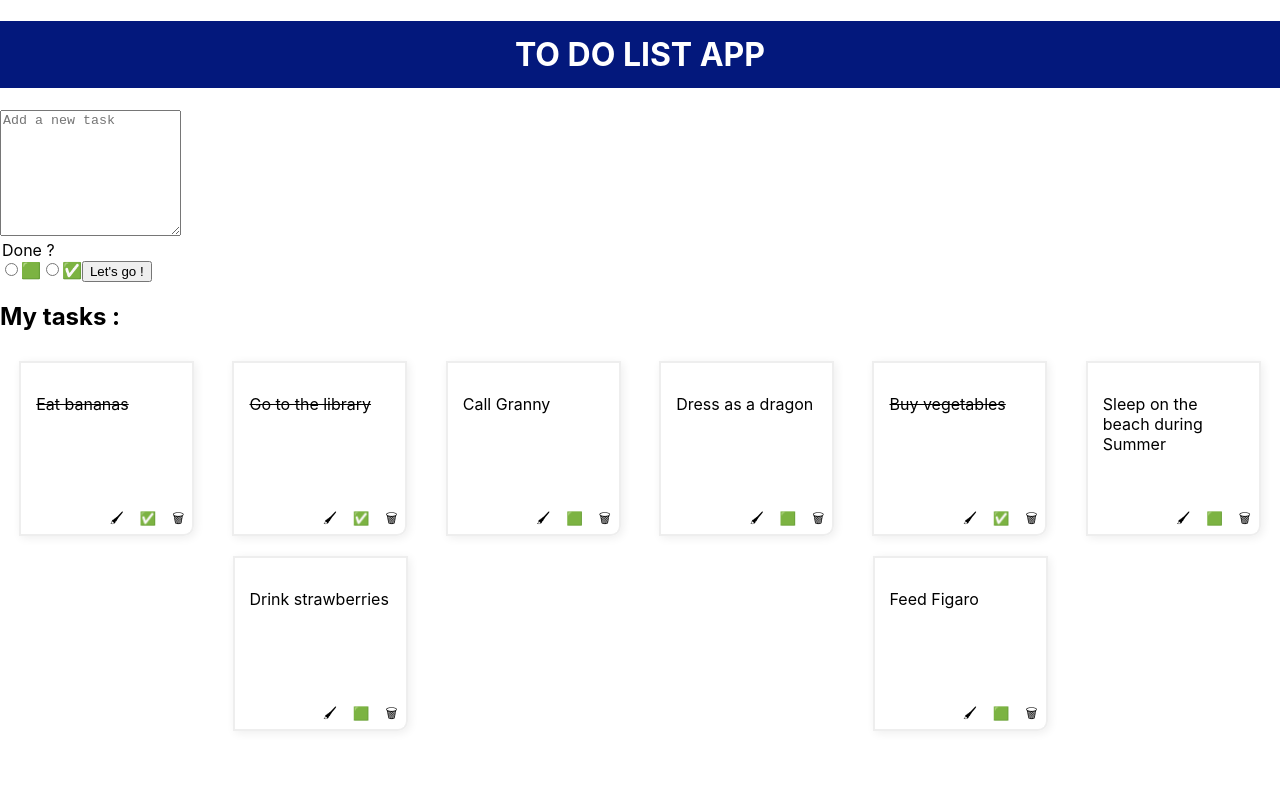
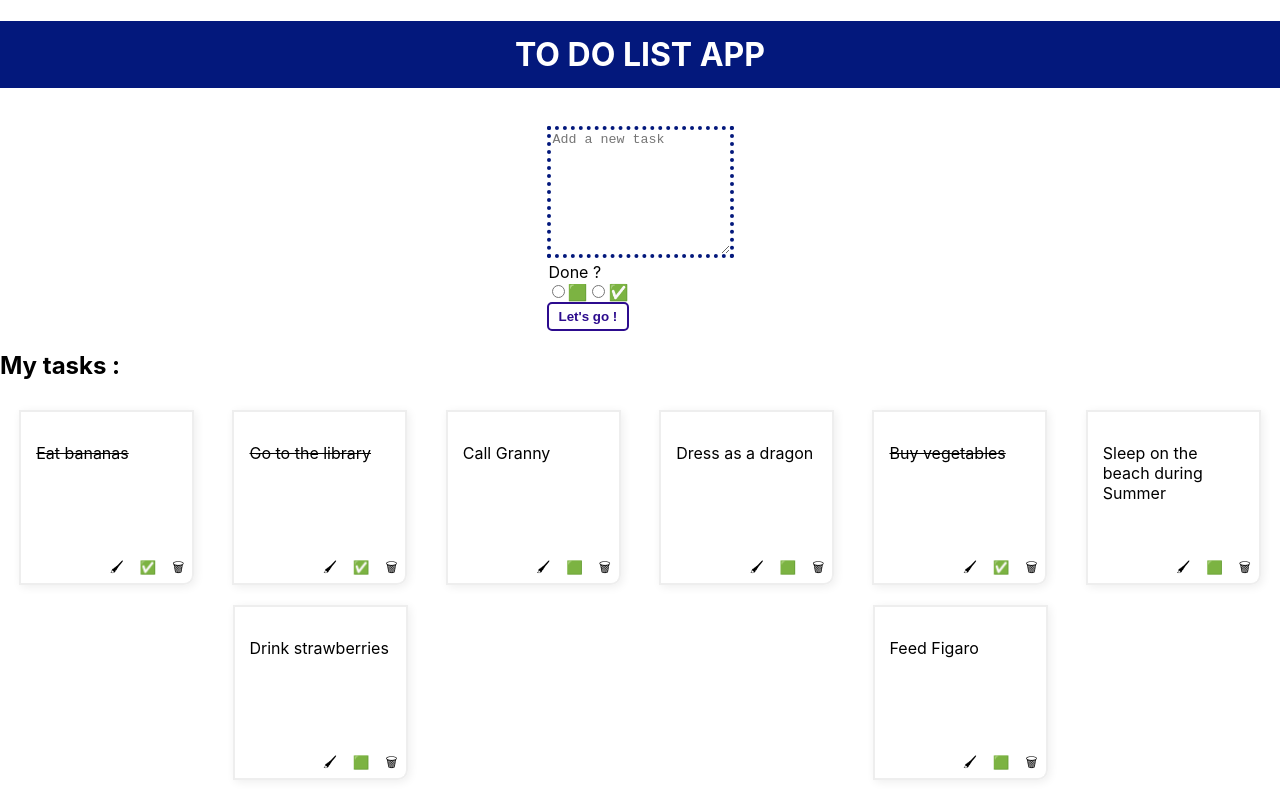
Before and after one commit to AlixV/todolist-mockjson-react, a React (Create React App) app: page / in a window 1280 px wide. Built offline with nearby package versions, Linux system fonts and the light colour scheme; data requests are answered from the project's data file.

Commit message:
work on css form create

```diff
--- a/src/App.css
+++ b/src/App.css
@@ -55,13 +55,49 @@ body{
   /* padding : 3px; */
   margin: 2px;
   /* border-radius: 10px; */
-
-
 }
 
 .strike{
   text-decoration: line-through;
 }
+
+
+.form-container{
+  display: flex;
+  justify-content: center;
+}
+
+.form-create > textarea{
+  border: 4px dotted #03187C;
+}
+
+
+
+.form-create > button{
+  color: #2c0b8e;
+  padding: 5px 10px;
+  font-weight: bold;
+  cursor: pointer;
+  transition: all 0.2s ease;
+  position: relative;
+  display: inline-block;
+  outline: none;
+  border-radius: 5px;
+  border: 2px solid #2c0b8e;
+  background: #fff;
+}
+.form-create > button:hover {
+  background:#2c0b8e ;
+  color: #fff
+}
+
+.form-create > label {
+  display : inline-block;
+
+}
+
+
+
 /* .App {
   text-align: center;
 }
--- a/src/components/Form.jsx
+++ b/src/components/Form.jsx
@@ -38,7 +38,7 @@ const Form = ({ newTask, setNewTask, complete, setComplete }) => {
           onChange={(e) => setNewTask(e.target.value)}
         />
 
-        <legend> Done ?</legend>
+        <legend>Done ?</legend>
         <input
           type="radio"
           name="complete"
@@ -62,7 +62,7 @@ const Form = ({ newTask, setNewTask, complete, setComplete }) => {
           }}
         />
         <label htmlFor="true">✅</label>
-
+        <br />
         <button type="submit"> Let's go !</button>
         {/* type="submit" useful ? */}
       </form>
```
